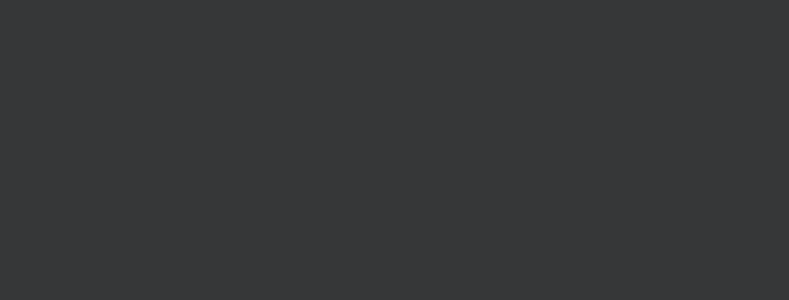
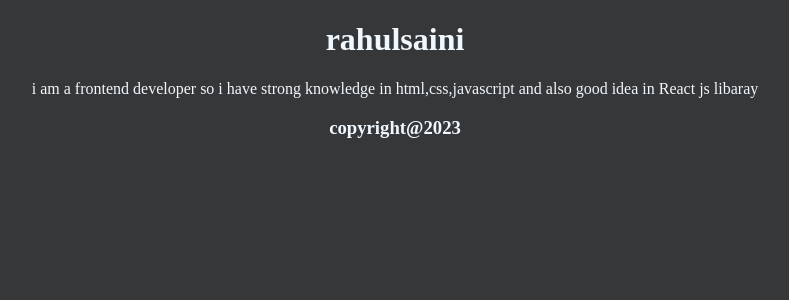
Before and after one commit to Meetawa/learn-react-js, a React (Create React App) app: page / in a window 1280 px wide. Shown: the top 300 px of the page, without its empty margins (245-1034 px from the left). Built offline with nearby package versions, Linux system fonts and the light colour scheme.

Commit message:
rendering files

```diff
--- a/src/ReactTopic/02_RenderingElements/RenderingElementsIndex.js
+++ b/src/ReactTopic/02_RenderingElements/RenderingElementsIndex.js
@@ -1,7 +1,20 @@
 import React from "react";
+import Header from "./Header";
+import Content from "./Content";
+import Footer from "./Footer";
+
+// TODO: IN this file, we have render three components like Header,Content,footer. these types of component we rendering here.
 
 const RenderingElementsIndex = () => {
-  return <div></div>;
+  return (
+    <>
+      <Header />
+      <Content />
+      <Footer />
+    </>
+  );
 };
 
 export default RenderingElementsIndex;
+
+//What is Components so we read in next section or topic
```
